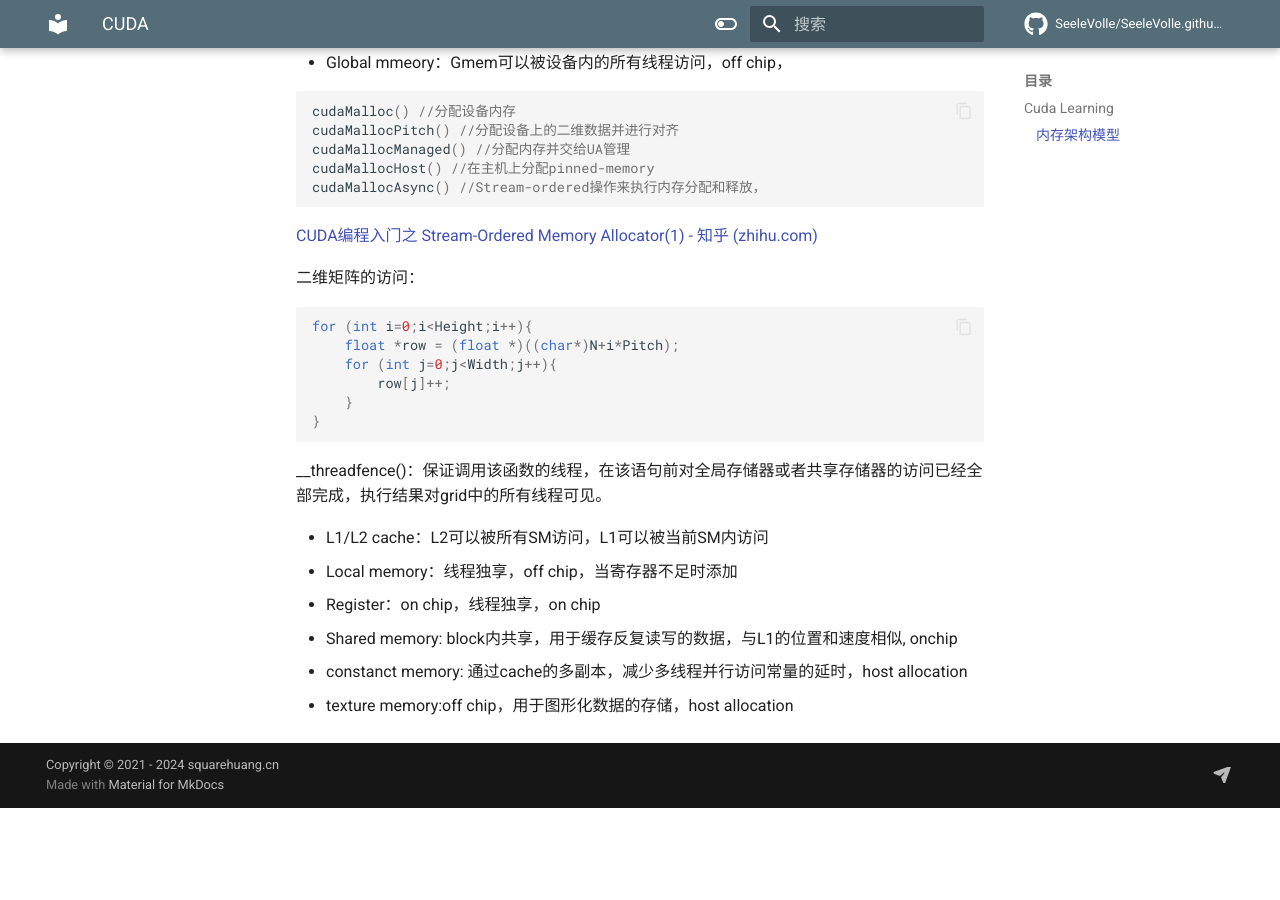
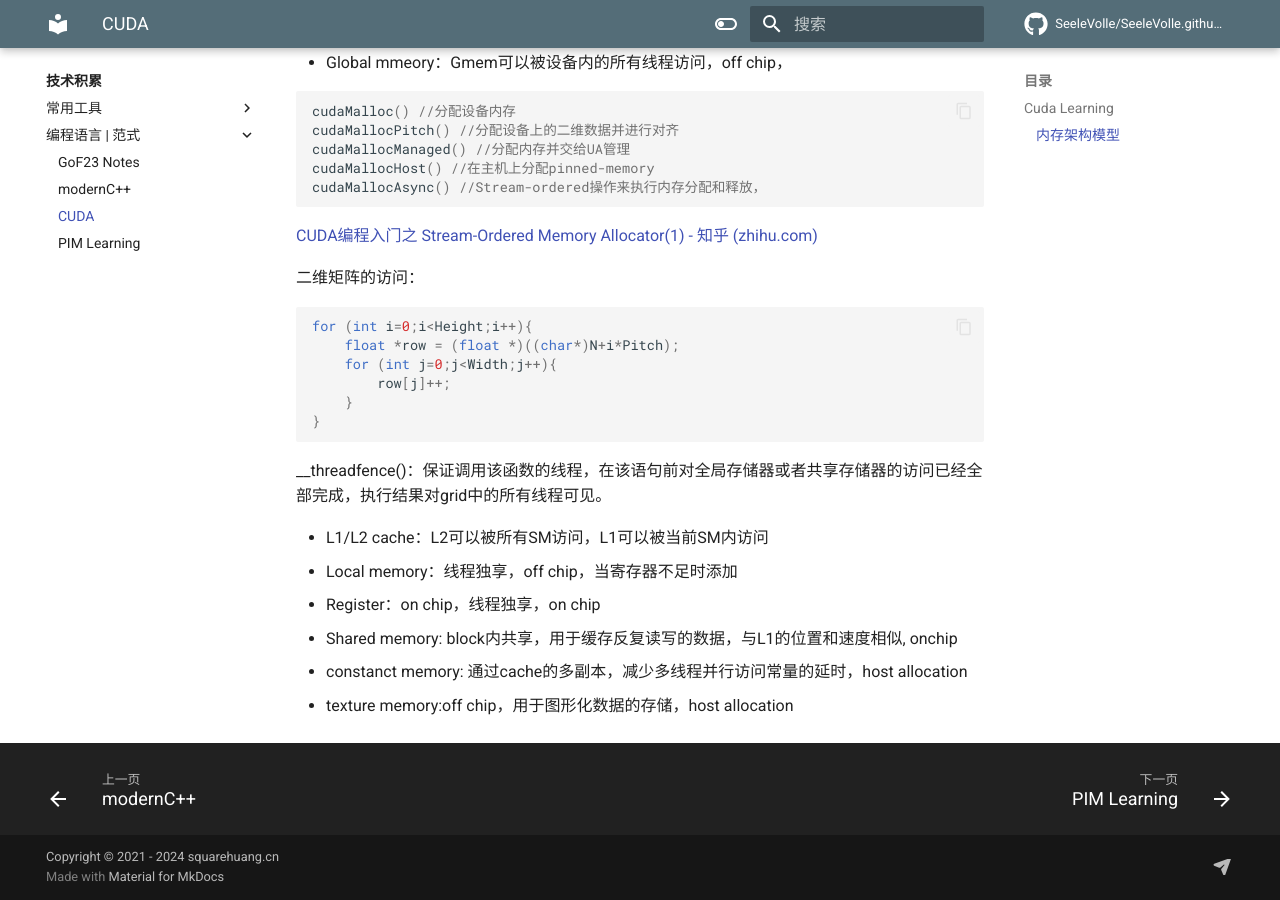
Before and after one commit to SeeleVolle/SeeleVolle.github.io, an MkDocs documentation site: the page built from docs/tech/coding/CUDA.md, in a window 1280 px wide and 900 px high, scrolled down 1482 px. Built offline with MkDocs 1.6.1 and Material for MkDocs 9.7.7, drawn with Linux system fonts in a browser that asks for light colours; comment, search, counter and statistics services are not loaded; before the commit the page ends 2290 px from its top, so only the background shows below that; some of the changed lines change nothing that is shown.

Commit message:
irregula updates

```diff
--- a/mkdocs.yml
+++ b/mkdocs.yml
@@ -164,6 +164,8 @@ nav:
     - "简介": index.md
   - "课程笔记":
     - course/index.md
+    - course/cs23n.md
+    - course/大数据存储与计算技术.md
   - "论文阅读":
     - paper/index.md
     - paper/Transformer_Review.md
@@ -188,6 +190,8 @@ nav:
     - "编程语言 | 范式":
       - tech/coding/GoF23 Notes.md
       - tech/coding/modernC++.md
+      - tech/coding/CUDA.md
+      - tech/coding/PIM.md
   - 个人闲谈:
     - blog/index.md
   - 无用收藏:
```
